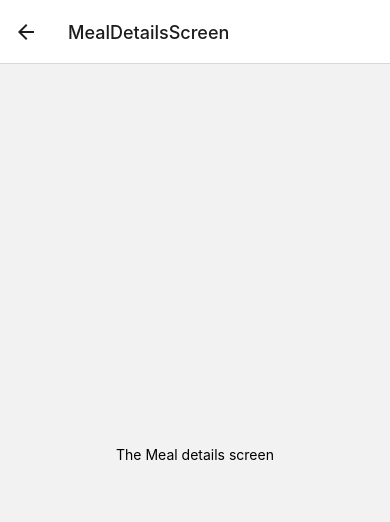
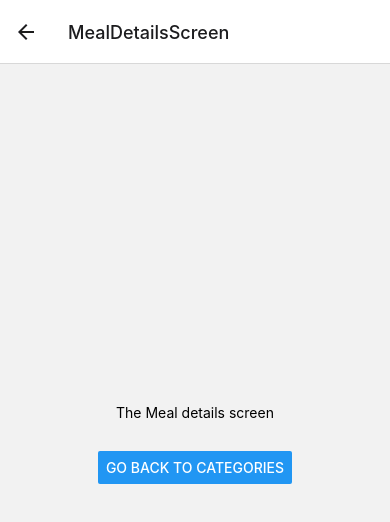
Before and after one commit to omelale/meals-app, a React Native app: screen /MealDetailsScreen in a window 390 px wide. Shown: the top 522 px of the page. Built offline with nearby package versions, Linux system fonts and the light colour scheme.

Commit message:
added a go back to begin history button

```diff
--- a/screens/MealDetailsScreen.js
+++ b/screens/MealDetailsScreen.js
@@ -1,8 +1,19 @@
 import React from "react";
-import {StyleSheet,View,Text} from "react-native";
+import {StyleSheet,View,Text,Button} from "react-native";
 
-const MealDetailsScreen = () => {
-    return(<View style={styles.screen}><Text>The Meal details screen</Text></View>)
+const MealDetailsScreen = (props) => {
+    return(
+        <View style={styles.screen}>
+            <Text>The Meal details screen</Text>
+            <View style={styles.button}>
+                <Button title='Go back to categories' onPress={
+                    () => {
+                        props.navigation.popToTop()
+                    }
+                }/>
+            </View>
+        </View>
+    )
 }
 
 const styles = StyleSheet.create({
@@ -10,6 +21,10 @@ const styles = StyleSheet.create({
         flex:1,
         justifyContent:'center',
         alignItems : 'center'
+    },
+    button: {
+        padding: 20,
+        marginTop: 10,
     }
 })
 
```
